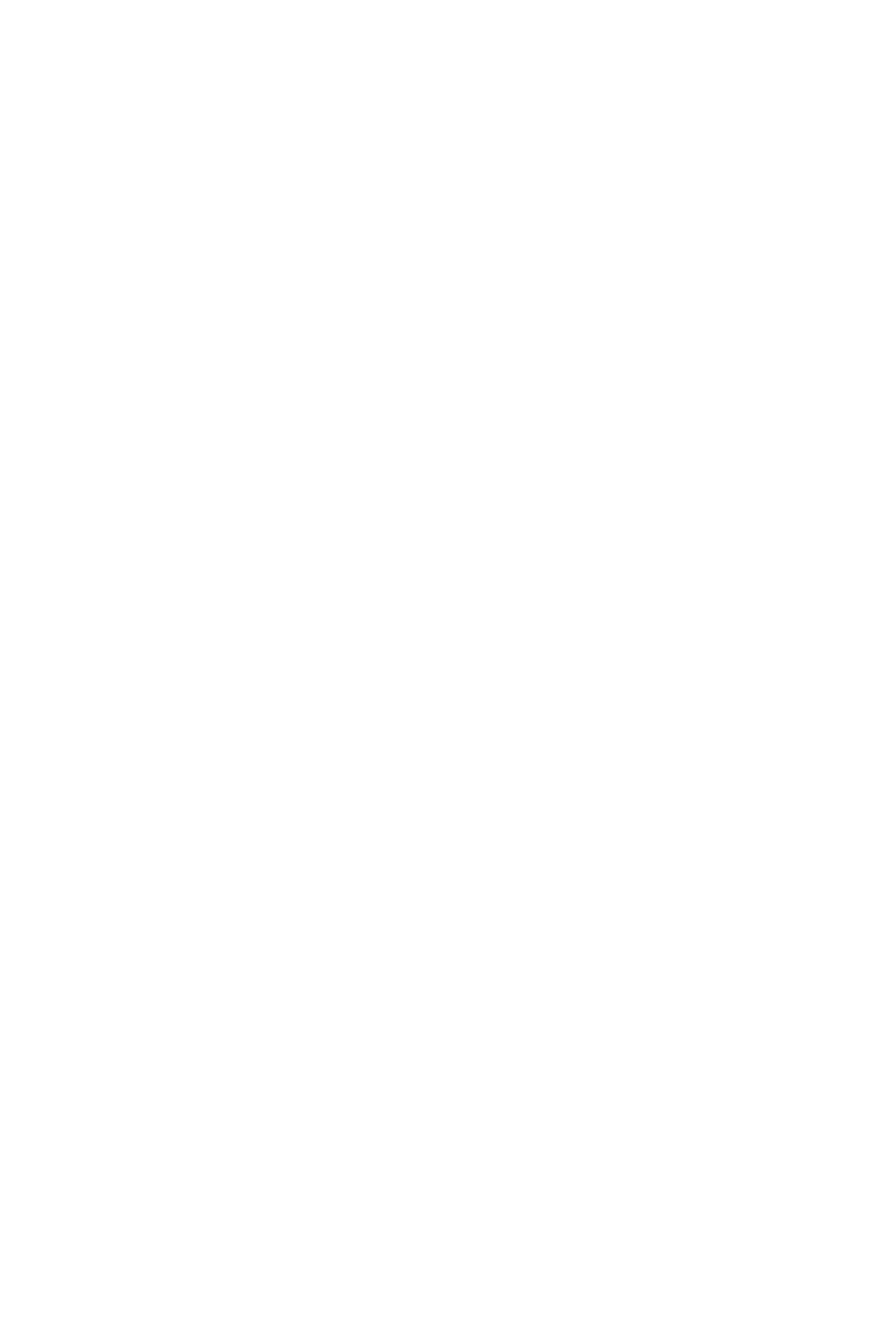
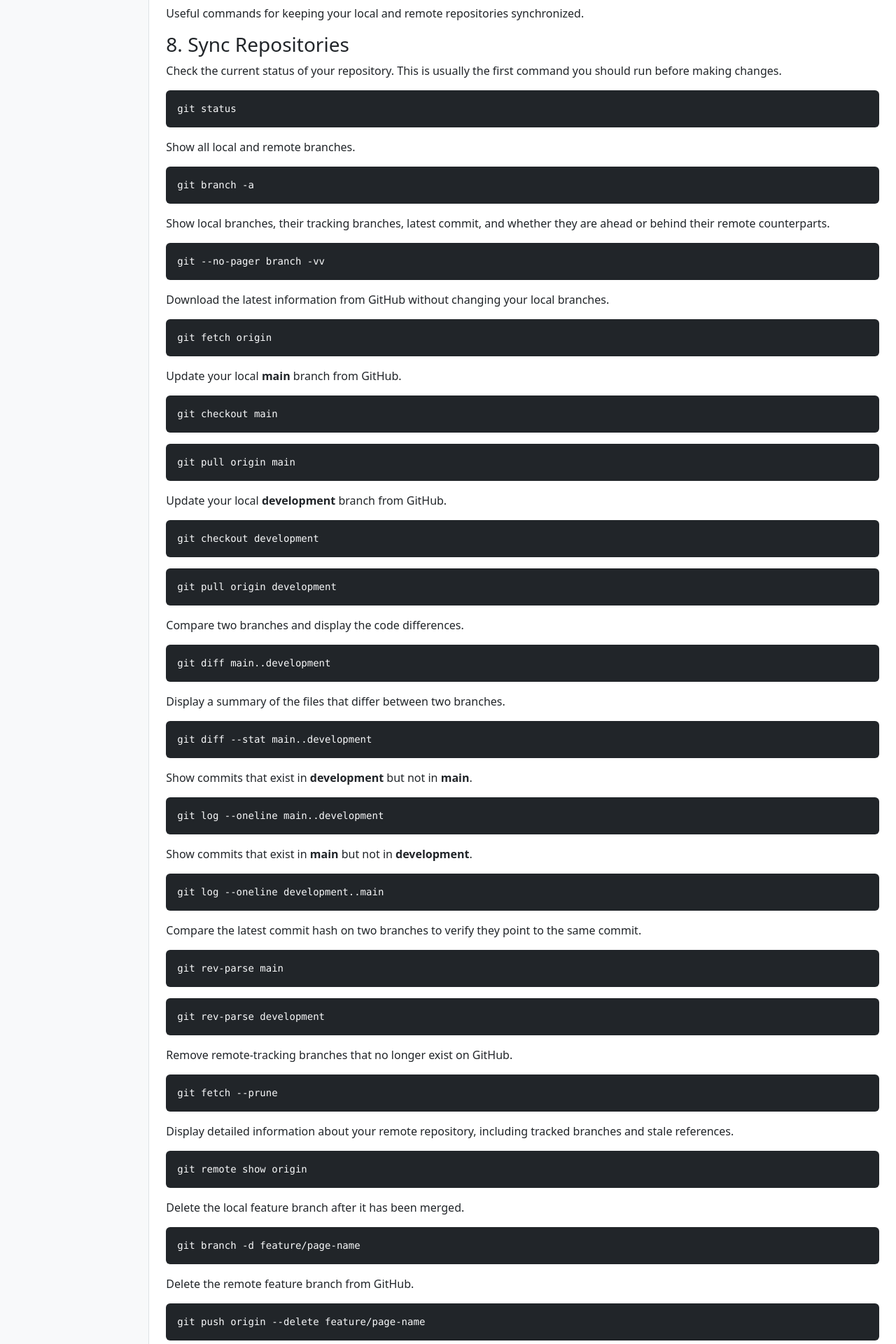
Before and after one commit to spritchard54/workflow-steps, a React (Vite) app: page /git-workflow in a window 1280 px wide. Shown: the part 1560-3480 px from the top of the page at 70% size. Before the commit the page ends 1559 px from the top, so only its background shows below. Built offline with nearby package versions, Linux system fonts and the light colour scheme.

Commit message:
added in repo sync content

```diff
--- a/src/pages/GitWorkFlow.jsx
+++ b/src/pages/GitWorkFlow.jsx
@@ -64,6 +64,131 @@ export function GitWorkFlow() {
       <pre className="bg-dark text-light p-3 rounded">
         <code>{`git push origin --delete feature/page-name`}</code>
       </pre>
+      <h5>Syncing Commands</h5>
+<p>Useful commands for keeping your local and remote repositories synchronized.</p>
+
+<h3>8. Sync Repositories</h3>
+
+<p>
+  Check the current status of your repository. This is usually the first command
+  you should run before making changes.
+</p>
+<pre className="bg-dark text-light p-3 rounded">
+  <code>{`git status`}</code>
+</pre>
+
+<p>
+  Show all local and remote branches.
+</p>
+<pre className="bg-dark text-light p-3 rounded">
+  <code>{`git branch -a`}</code>
+</pre>
+
+<p>
+  Show local branches, their tracking branches, latest commit, and whether they
+  are ahead or behind their remote counterparts.
+</p>
+<pre className="bg-dark text-light p-3 rounded">
+  <code>{`git --no-pager branch -vv`}</code>
+</pre>
+
+<p>
+  Download the latest information from GitHub without changing your local
+  branches.
+</p>
+<pre className="bg-dark text-light p-3 rounded">
+  <code>{`git fetch origin`}</code>
+</pre>
+
+<p>
+  Update your local <strong>main</strong> branch from GitHub.
+</p>
+<pre className="bg-dark text-light p-3 rounded">
+  <code>{`git checkout main`}</code>
+</pre>
+<pre className="bg-dark text-light p-3 rounded">
+  <code>{`git pull origin main`}</code>
+</pre>
+
+<p>
+  Update your local <strong>development</strong> branch from GitHub.
+</p>
+<pre className="bg-dark text-light p-3 rounded">
+  <code>{`git checkout development`}</code>
+</pre>
+<pre className="bg-dark text-light p-3 rounded">
+  <code>{`git pull origin development`}</code>
+</pre>
+
+<p>
+  Compare two branches and display the code differences.
+</p>
+<pre className="bg-dark text-light p-3 rounded">
+  <code>{`git diff main..development`}</code>
+</pre>
+
+<p>
+  Display a summary of the files that differ between two branches.
+</p>
+<pre className="bg-dark text-light p-3 rounded">
+  <code>{`git diff --stat main..development`}</code>
+</pre>
+
+<p>
+  Show commits that exist in <strong>development</strong> but not in{" "}
+  <strong>main</strong>.
+</p>
+<pre className="bg-dark text-light p-3 rounded">
+  <code>{`git log --oneline main..development`}</code>
+</pre>
+
+<p>
+  Show commits that exist in <strong>main</strong> but not in{" "}
+  <strong>development</strong>.
+</p>
+<pre className="bg-dark text-light p-3 rounded">
+  <code>{`git log --oneline development..main`}</code>
+</pre>
+
+<p>
+  Compare the latest commit hash on two branches to verify they point to the
+  same commit.
+</p>
+<pre className="bg-dark text-light p-3 rounded">
+  <code>{`git rev-parse main`}</code>
+</pre>
+<pre className="bg-dark text-light p-3 rounded">
+  <code>{`git rev-parse development`}</code>
+</pre>
+
+<p>
+  Remove remote-tracking branches that no longer exist on GitHub.
+</p>
+<pre className="bg-dark text-light p-3 rounded">
+  <code>{`git fetch --prune`}</code>
+</pre>
+
+<p>
+  Display detailed information about your remote repository, including tracked
+  branches and stale references.
+</p>
+<pre className="bg-dark text-light p-3 rounded">
+  <code>{`git remote show origin`}</code>
+</pre>
+
+<p>
+  Delete the local feature branch after it has been merged.
+</p>
+<pre className="bg-dark text-light p-3 rounded">
+  <code>{`git branch -d feature/page-name`}</code>
+</pre>
+
+<p>
+  Delete the remote feature branch from GitHub.
+</p>
+<pre className="bg-dark text-light p-3 rounded">
+  <code>{`git push origin --delete feature/page-name`}</code>
+</pre>
     </>
   );
 }
```
